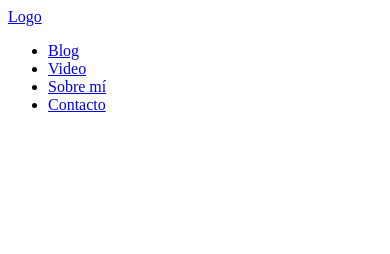
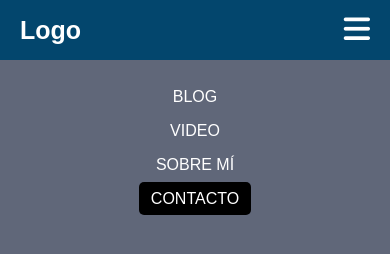
Before and after one commit to 24-06/Menu_responsive, a plain HTML site: page index.html in a window 390 px wide. Drawn offline with Linux system fonts and the light colour scheme.

Commit message:
actualizamos menu

```diff
--- a/index.html
+++ b/index.html
@@ -3,27 +3,34 @@
   <head>
     <meta charset="UTF-8" />
     <meta name="viewport" content="width=device-width, initial-scale=1.0" />
+    <link rel="stylesheet" href="style/style.css">
+    <script src="https://kit.fontawesome.com/85ae7b82e0.js"></script>
+     <script defer src="/js/script.js"></script>
     <title>Menú Responsive</title>
   </head>
   <body>
     <header>
       <nav>
         <a href="#" class="logo nav-link">Logo</a>
+        <button class="nav-toggle" aria-label="Abrir Menu">
+          <i class="fa fa-bars"></i>
+        </button>
         <ul class="nav-menu">
-          <li class="nav-menu item">
+          <li class="nav-menu-link item">
             <a href="#" class="nav-menu-link nav-link">Blog</a>
           </li>
-          <li class="nav-menu item">
+          <li class="nav-menu-link item">
             <a href="#" class="nav-menu-link nav-link">Video</a>
           </li>
-          <li class="nav-menu item">
+          <li class="nav-menu-link item">
             <a href="#" class="nav-menu-link nav-link">Sobre mí</a>
           </li>
-          <li class="nav-menu item">
-            <a href="#" class="nav-menu-link nav-link">Contacto</a>
+          <li class="nav-menu-link item">
+            <a href="#" class="nav-menu-link nav-link nav-menu-link_active">Contacto</a>
           </li>
         </ul>
       </nav>
     </header>
   </body>
+
 </html>
--- a/js/script.js
+++ b/js/script.js
@@ -0,0 +1,11 @@
+const navtoggle = document.querySelector(".nav-toggle");
+const navMenu = document.querySelector(".nav-menu");
+navtoggle.addEventListener("click", () => {
+  navMenu.classList.toggle("nav-menu_visible");
+
+  if (navMenu.classList.contains("nav-menu_visible")) {
+    navtoggle.setAttribute("aria-label", "Cerrar Menu");
+  } else {
+    navtoggle.setAttribute("aria-label", "Abrir Menu");
+  }
+});
--- a/style/style.css
+++ b/style/style.css
@@ -0,0 +1,111 @@
+* {
+  margin: 0;
+  box-sizing: border-box;
+}
+
+body {
+  font-family: sans-serif;
+  padding: 90px 20px 0px;
+}
+
+header {
+  background-color: rgb(3, 70, 109);
+  position: fixed;
+  width: 100%;
+  top: 0;
+  left: 0%;
+}
+
+nav {
+  display: flex;
+  justify-content: space-between;
+  max-width: 992px; /*Ajustar el texto al centro de la pantalla*/
+  margin: 0 auto;
+}
+
+.nav-link {
+  color: white;
+  text-decoration: none;
+}
+
+.logo {
+  font-size: 30px;
+  font-weight: bold;
+  padding: 0px 40px;
+  line-height: 80px;
+}
+
+.nav-menu {
+  display: flex;
+  margin-right: 40px;
+  list-style: none;
+  padding: 20px;
+  text-transform: uppercase;
+}
+
+.nav-menu-item {
+  font-size: 10px;
+  margin: 0px 10px;
+  line-height: 80px;
+  width: max-content;
+}
+
+.nav-menu-link {
+  padding: 8px 12px;
+  border-radius: 5px;
+}
+
+.nav-menu-link:hover,
+.nav-menu-link_active {
+  background-color: black;
+  transition: 0, 5s;
+}
+
+.nav-toggle {
+  color: white;
+  background: none;
+  border: none;
+  font-size: 30px;
+  padding: 0 20px;
+  line-height: 60px;
+  cursor: pointer;
+  display: none;
+}
+
+@media (max-width: 768px) {
+  body {
+    padding-top: 75px;
+  }
+
+  header {
+    height: 60px;
+  }
+
+  .logo {
+    font-size: 25px;
+    padding: 0 20px;
+    line-height: 60px;
+  }
+
+  .nav-menu {
+    flex-direction: column;
+    align-items: center;
+    margin-right: 20px;
+    background-color: rgb(96, 103, 121);
+    position: fixed;
+    top: 60px;
+    left: 0;
+    width: 100%;
+    padding: 20px 0;
+    height: calc(100% - 60px);
+    overflow-y: auto;
+  }
+
+  .nav-toggle {
+    display: block;
+  }
+
+  .nav-menu_visible {
+    left: 0;
+  }
+}
```
